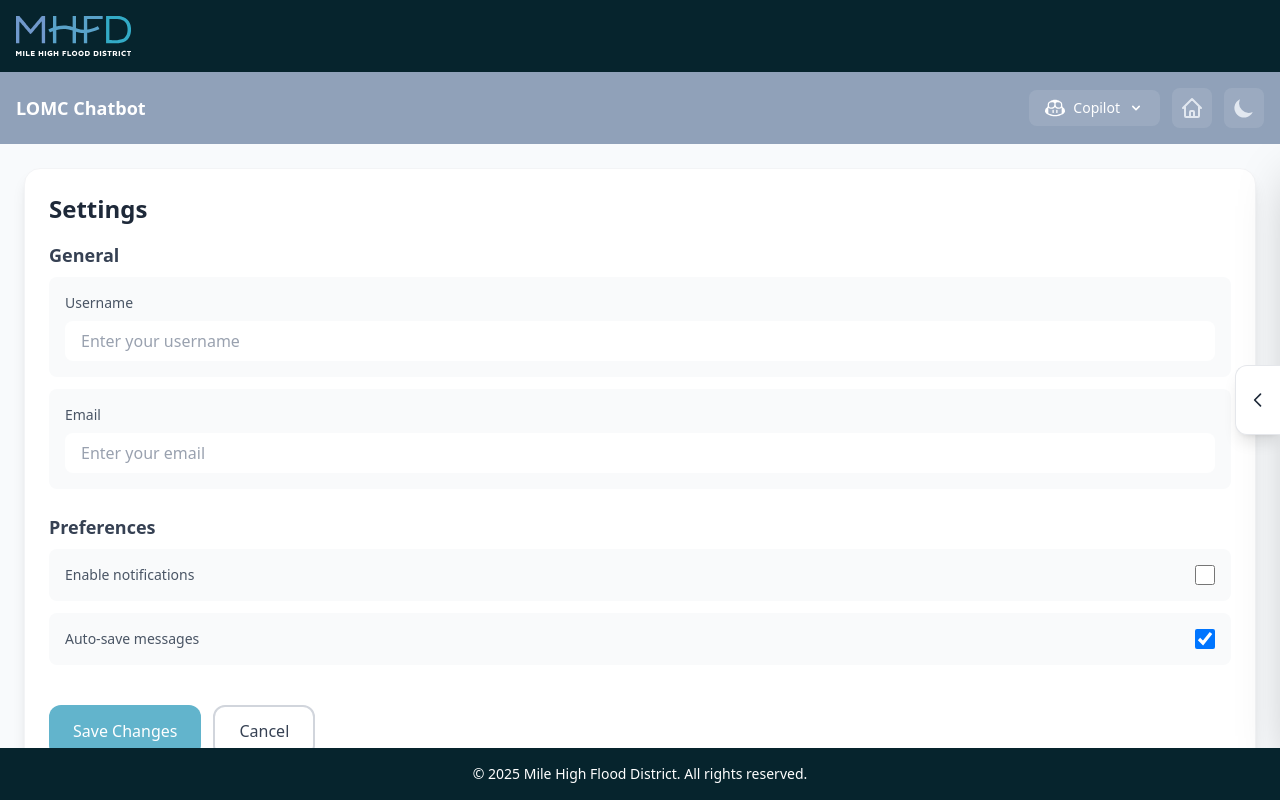
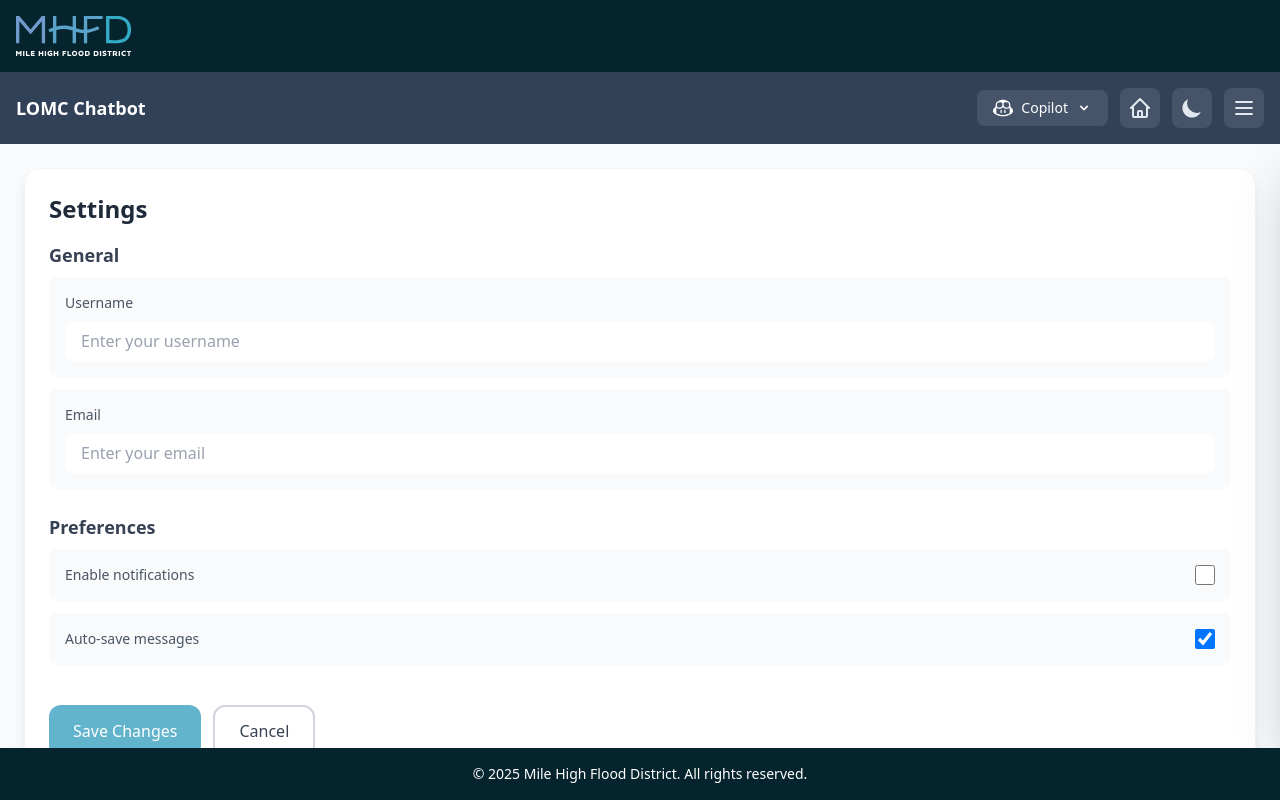
Before and after one commit to AldousHuxy/ModelContextProtocol.UI, a React (Vite) app: page /ModelContextProtocol.UI/settings in a window 1280 px wide. Built offline with nearby package versions, Linux system fonts and the light colour scheme.

Commit message:
teddys updates

```diff
--- a/src/App.tsx
+++ b/src/App.tsx
@@ -13,7 +13,7 @@ const App = () => {
   return (
     <div className={`flex flex-col h-screen overflow-hidden transition-colors duration-300 ${isDarkMode ? 'bg-gray-900' : 'bg-slate-50'}`}>
       <Header />
-      <Navbar />
+      <Navbar open={isSidebarOpen} setOpen={setIsSidebarOpen} />
       <div className="flex-1 overflow-hidden relative">
         <div className={`h-full transition-all duration-300 ${isSidebarOpen ? 'lg:mr-80' : 'mr-0'}`}>
           <Outlet />
--- a/src/components/Chat/ChatBox.tsx
+++ b/src/components/Chat/ChatBox.tsx
@@ -1,3 +1,4 @@
+import { useEffect, useRef } from 'react';
 import type { Message } from '@/types/mesage';
 import { ChatMessageBox } from './ChatMessageBox';
 
@@ -7,12 +8,23 @@ type ChatBoxProps = {
 };
 
 export const ChatBox = ({ messages, isDarkMode }: ChatBoxProps) => {
+  const scrollRef = useRef<HTMLDivElement>(null);
+
+  useEffect(() => {
+    if (scrollRef.current) {
+      scrollRef.current.scrollTop = scrollRef.current.scrollHeight;
+    }
+  }, [messages]);
+
   return (
-    <div className={`flex flex-col gap-3 sm:gap-4 w-full p-4 sm:p-6 rounded-2xl shadow-lg border h-full overflow-y-auto scrollbar-smooth transition-colors duration-300 ${
-      isDarkMode
-        ? 'bg-gray-800 border-gray-700'
-        : 'bg-white border-gray-100'
-    }`}>
+    <div
+      ref={scrollRef}
+      className={`flex flex-col gap-3 sm:gap-4 w-full p-4 sm:p-6 rounded-2xl shadow-lg border h-full overflow-y-auto scrollbar-smooth transition-colors duration-300 ${
+        isDarkMode
+          ? 'bg-gray-800 border-gray-700'
+          : 'bg-white border-gray-100'
+      }`}
+    >
       <div className="flex flex-col gap-3 sm:gap-4 pb-4">
         {messages.map(msg => <ChatMessageBox key={msg.id} {...msg} isDarkMode={isDarkMode} />)}
       </div>
--- a/src/components/Chat/ChatMessage.tsx
+++ b/src/components/Chat/ChatMessage.tsx
@@ -57,9 +57,13 @@ export const ChatMessage = ({ isDarkMode, pills }: ChatMessageProps) => {
   };
 
   return (
-    <div className="space-y-2">
+    <div className={`rounded-2xl shadow-lg border transition-all ${
+      isDarkMode
+        ? 'bg-gray-800 border-gray-700'
+        : 'bg-white border-gray-100'
+    }`}>
       {/* Suggestion Pills */}
-      <div className="flex gap-2 overflow-x-auto pb-2 scrollbar-thin">
+      <div className="flex gap-2 overflow-x-auto p-4 pb-3 scrollbar-thin">
         {pills.map(pill => (
           <button
             key={pill.id}
@@ -78,9 +82,12 @@ export const ChatMessage = ({ isDarkMode, pills }: ChatMessageProps) => {
         ))}
       </div>
 
+      {/* Divider */}
+      <div className={`h-px mx-4 ${isDarkMode ? 'bg-gray-700' : 'bg-gray-200'}`} />
+
       {/* File preview */}
       {selectedFile && (
-        <div className={`flex items-center justify-between gap-3 px-4 py-2 rounded-xl transition-all ${
+        <div className={`flex items-center justify-between gap-3 mx-4 mt-3 px-4 py-2 rounded-xl transition-all ${
           isDarkMode
             ? 'bg-gray-700 border border-gray-600'
             : 'bg-gray-50 border border-gray-200'
@@ -114,11 +121,7 @@ export const ChatMessage = ({ isDarkMode, pills }: ChatMessageProps) => {
       )}
 
       {/* Message form */}
-      <form onSubmit={handleSubmit(onSubmit)} className={`flex items-center gap-3 p-4 rounded-2xl shadow-lg border transition-all hover:shadow-xl ${
-        isDarkMode
-          ? 'bg-gray-800 border-gray-700'
-          : 'bg-white border-gray-100'
-      }`}>
+      <form onSubmit={handleSubmit(onSubmit)} className="flex items-center gap-3 p-4">
           <input
             type="text"
             className={`flex-1 px-4 py-3 border-0 rounded-xl placeholder-gray-400 focus:outline-none focus:ring-2 focus:ring-mhfd-blue transition-all ${
--- a/src/components/Main.tsx
+++ b/src/components/Main.tsx
@@ -41,11 +41,13 @@ export const Main = () => {
   ] satisfies Pill[];
 
   return (
-    <main className="h-full flex flex-col p-4 sm:p-6 gap-3 sm:gap-4">
-        <div className="flex-1 min-h-0">
+    <main className="h-full flex flex-col p-4 sm:p-6 gap-3 sm:gap-4 overflow-hidden">
+        <div className="flex-1 min-h-0 overflow-hidden">
           <ChatBox messages={messages} isDarkMode={isDarkMode} />
         </div>
-        <ChatMessage isDarkMode={isDarkMode} pills={pills} />
+        <div className="flex-shrink-0">
+          <ChatMessage isDarkMode={isDarkMode} pills={pills} />
+        </div>
     </main>
   );
 }
--- a/src/components/Navbar.tsx
+++ b/src/components/Navbar.tsx
@@ -4,7 +4,12 @@ import { useModeContext } from '@/context/ModeContext';
 import { useAgent } from '@/context/AgentContext';
 import PATHS from '@/routes';
 
-export const Navbar = () => {
+type NavbarProps = {
+  open: boolean
+  setOpen: (open: boolean) => void
+};
+
+export const Navbar = ({ open, setOpen }: NavbarProps) => {
   const { isDarkMode, toggleDarkMode } = useModeContext();
   const { pathname } = useLocation();
   const isSettingsPage = pathname === PATHS.SETTINGS;
@@ -14,7 +19,7 @@ export const Navbar = () => {
   const navigate = useNavigate();
 
   return (
-    <nav className={`flex items-center justify-between gap-4 p-4 transition-colors duration-300 ${isDarkMode ? 'bg-slate-700' : 'bg-slate-400'}`}>
+    <nav className={`flex items-center justify-between gap-4 p-4 transition-colors duration-300 ${isDarkMode ? 'bg-slate-700' : 'bg-slate-700'}`}>
         <div className="flex items-center gap-4">
           <h1 className="font-bold text-lg text-white">LOMC Chatbot</h1>
         </div>
@@ -93,6 +98,22 @@ export const Navbar = () => {
               </svg>
             )}
           </button>
+
+          <button
+            onClick={() => setOpen(!open)}
+            className="cursor-pointer p-2 rounded-lg bg-white/10 hover:bg-white/20 transition-colors"
+            aria-label="Toggle Sidebar"
+          >
+            {isDarkMode ? (
+              <svg className="w-6 h-6 text-slate-200" fill="none" stroke="currentColor" viewBox="0 0 24 24">
+                <path strokeLinecap="round" strokeLinejoin="round" strokeWidth={2} d="M4 6h16M4 12h16M4 18h16" />
+              </svg>
+            ) : (
+              <svg className="w-6 h-6 text-slate-200" fill="none" stroke="currentColor" viewBox="0 0 24 24">
+                <path strokeLinecap="round" strokeLinejoin="round" strokeWidth={2} d="M4 6h16M4 12h16M4 18h16" />
+              </svg>
+            )}
+          </button>
         </div>
     </nav>
   );
--- a/src/components/Sidebar.tsx
+++ b/src/components/Sidebar.tsx
@@ -44,30 +44,6 @@ export const Sidebar = ({ isOpen, setIsOpen }: SidebarProps) => {
 
   return (
     <>
-      {/* Floating tab button */}
-      <button
-        onClick={() => setIsOpen(!isOpen)}
-        className={`fixed top-1/2 -translate-y-1/2 z-40 transition-all duration-300 ${
-          isOpen ? 'right-80' : 'right-0'
-        } ${
-          isDarkMode
-            ? 'bg-gray-800 hover:bg-gray-700 text-white'
-            : 'bg-white hover:bg-gray-50 text-gray-800'
-        } shadow-lg rounded-l-xl px-3 py-6 border-l border-t border-b ${
-          isDarkMode ? 'border-gray-700' : 'border-gray-200'
-        }`}
-        aria-label={isOpen ? 'Close sidebar' : 'Open sidebar'}
-      >
-        <svg
-          className={`w-5 h-5 transition-transform duration-300 ${isOpen ? 'rotate-180' : ''}`}
-          fill="none"
-          stroke="currentColor"
-          viewBox="0 0 24 24"
-        >
-          <path strokeLinecap="round" strokeLinejoin="round" strokeWidth={2} d="M15 19l-7-7 7-7" />
-        </svg>
-      </button>
-
       {/* Sidebar panel */}
       <div
         className={`absolute top-0 right-0 h-full w-80 z-30 shadow-2xl transition-transform duration-300 ${
@@ -84,7 +60,7 @@ export const Sidebar = ({ isOpen, setIsOpen }: SidebarProps) => {
             <h2 className={`text-lg font-bold ${
               isDarkMode ? 'text-white' : 'text-gray-800'
             }`}>
-              LOMC Files
+              LOMC Explorer
             </h2>
             <p className={`text-xs mt-1 ${
               isDarkMode ? 'text-gray-400' : 'text-gray-600'
```
